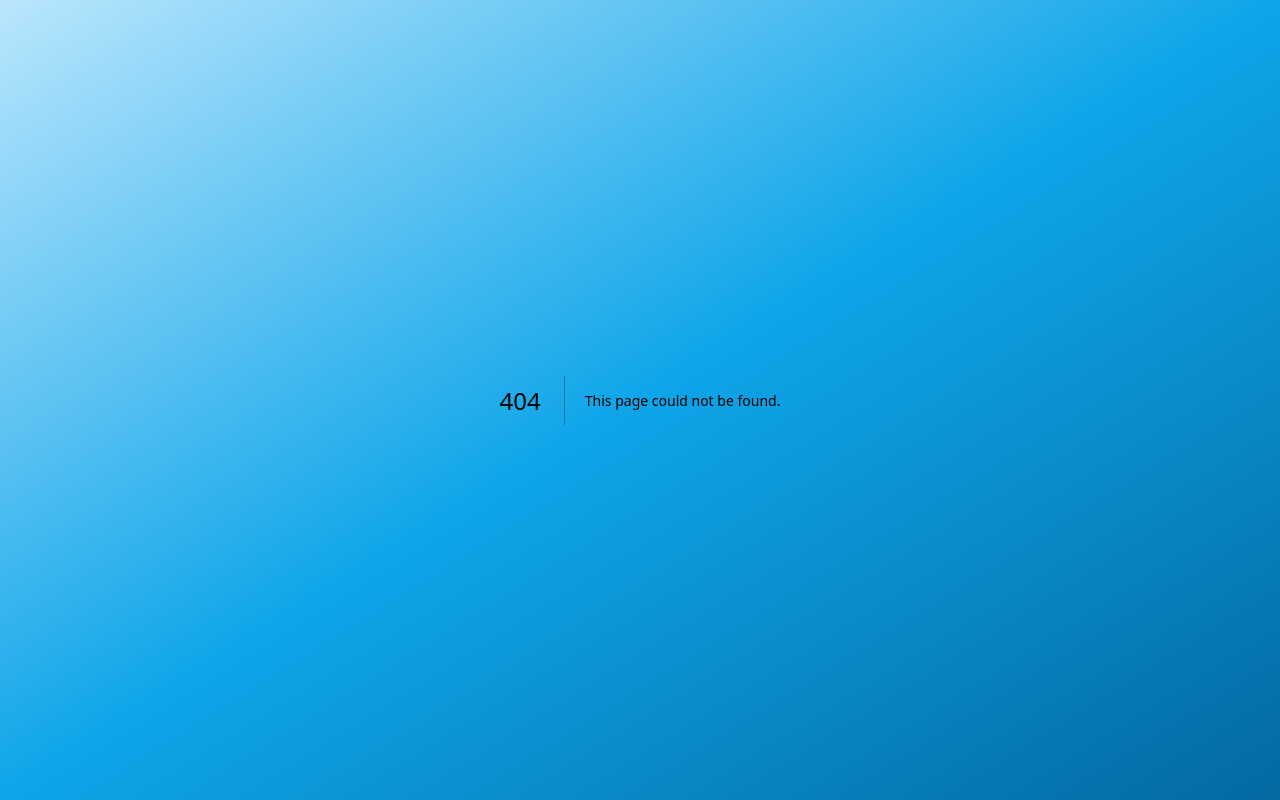
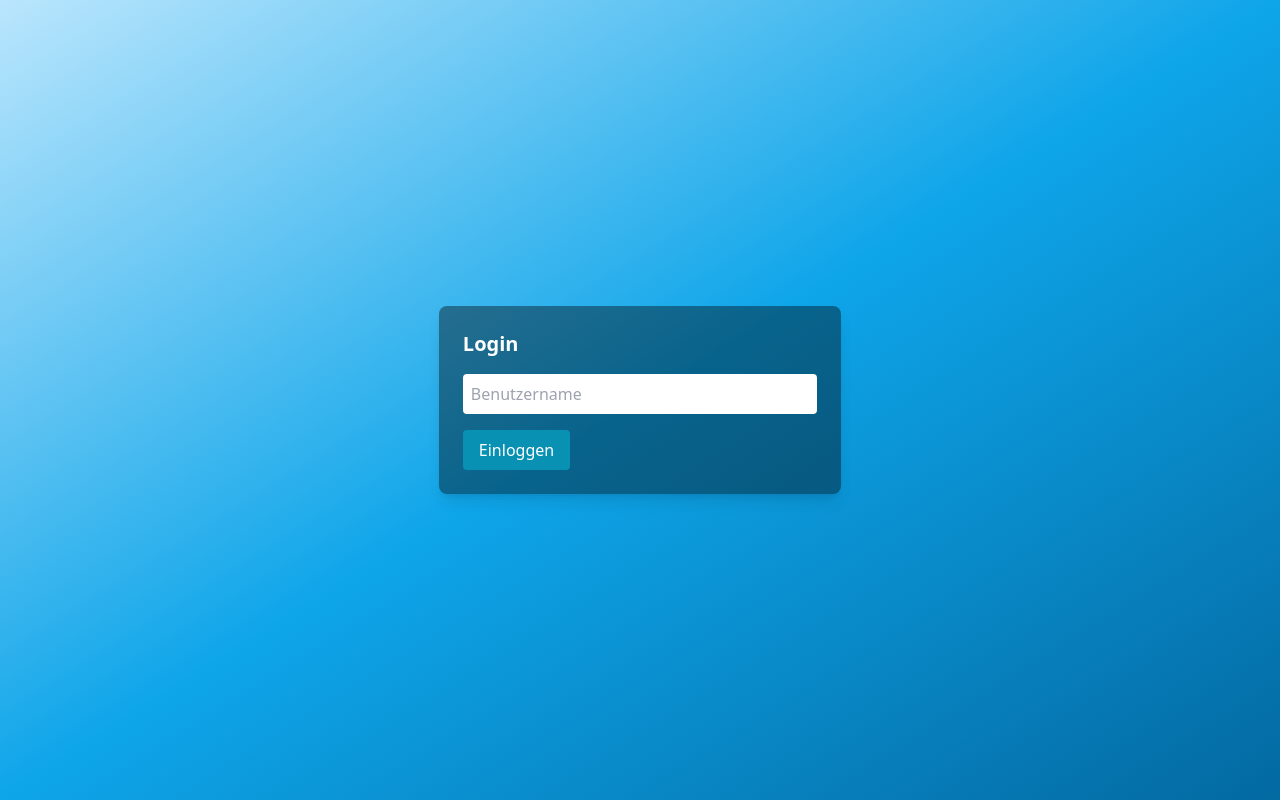
Before and after one commit to MarcDU1973/habit-tracker-delphine, a Next.js app: page /login in a window 1280 px wide. Before the commit this address had no page. Built offline with nearby package versions, Linux system fonts and the light colour scheme.

Commit message:
minu usermanagement

```diff
--- a/app/habit/page.tsx
+++ b/app/(protected)/habit/page.tsx
@@ -1,11 +1,25 @@
-// app/habit/page.tsx
 import { supabase } from '@/lib/supabaseClient'
+import { cookies } from 'next/headers'
 
 export default async function HabitPage() {
-  // Daten abrufen
-  const { data: habits, error } = await supabase
-    .from('habits')
-    .select('*')
+  // Cookie auslesen (async!)
+  const cookieStore = await cookies()
+  const user = cookieStore.get("user")?.value
+
+  if (!user) {
+    return (
+      <main className="min-h-screen flex items-center justify-center">
+        <section className="bg-black/40 backdrop-blur rounded-lg p-6 text-white shadow-lg">
+          <h1 className="text-xl font-bold mb-4">Nicht eingeloggt</h1>
+          <p className="text-gray-300 mb-4">
+            Bitte zuerst <a href="/login" className="text-cyan-400 underline">einloggen</a>, um deine Habits zu sehen.
+          </p>
+        </section>
+      </main>
+    )
+  }
+
+  const { data: habits, error } = await supabase.from('habits').select('*')
 
   if (error) {
     console.error(error)
@@ -16,6 +30,7 @@ export default async function HabitPage() {
     <main className="min-h-screen flex flex-col items-center justify-center gap-8 p-8">
       <section className="bg-black/40 backdrop-blur rounded-lg p-6 w-full max-w-lg text-white shadow-lg">
         <h1 className="text-2xl font-bold mb-4">Verfügbare Habits</h1>
+        <p className="text-gray-300 mb-6">Eingeloggt als <span className="font-semibold">{user}</span></p>
         <ul>
           {habits?.map((habit: any, index: number) => (
             <li
--- /dev/null
+++ b/app/(protected)/layout.tsx
@@ -0,0 +1,35 @@
+// app/(protected)/layout.tsx
+import { cookies } from "next/headers"
+import { redirect } from "next/navigation"
+
+export default async function ProtectedLayout({
+  children,
+}: {
+  children: React.ReactNode
+}) {
+  const cookieStore = await cookies()
+  const user = cookieStore.get("user")?.value
+
+  if (!user) {
+    // Wenn kein Cookie vorhanden → Redirect zur Login-Seite
+    redirect("/login")
+  }
+
+  return (
+    <section className="min-h-screen bg-gray-900 text-white">
+      {/* Optional: Header mit Logout */}
+      <header className="p-4 flex justify-between items-center bg-black/40">
+        <h1 className="font-bold">Habit App</h1>
+        <form action="/api/logout" method="post">
+          <button
+            type="submit"
+            className="bg-red-600 px-4 py-2 rounded hover:bg-red-700"
+          >
+            Logout
+          </button>
+        </form>
+      </header>
+      <main className="p-8">{children}</main>
+    </section>
+  )
+}
--- /dev/null
+++ b/app/api/login/route.ts
@@ -0,0 +1,24 @@
+import { NextResponse } from "next/server"
+import { supabase } from "@/lib/supabaseClient"
+
+export async function POST(request: Request) {
+  const { username } = await request.json()
+
+  const { data: user, error } = await supabase
+    .from("login")
+    .select("*")
+    .eq("username", username)
+    .single()
+
+  if (error || !user) {
+    return NextResponse.json({ error: "User nicht gefunden" }, { status: 401 })
+  }
+
+  const response = NextResponse.json({ success: true })
+  response.cookies.set("user", user.username, {
+    httpOnly: true,
+    path: "/",
+    maxAge: 60 * 60 * 24, // 1 Tag
+  })
+  return response
+}
--- /dev/null
+++ b/app/api/logout/route.ts
@@ -0,0 +1,8 @@
+import { NextResponse } from "next/server"
+
+export async function POST() {
+  const response = NextResponse.json({ success: true })
+  // Cookie löschen
+  response.cookies.set("user", "", { maxAge: 0, path: "/" })
+  return response
+}
--- /dev/null
+++ b/app/login/page.tsx
@@ -0,0 +1,39 @@
+"use client"
+
+import { useState } from "react"
+
+export default function LoginPage() {
+  const [username, setUsername] = useState("")
+
+  async function handleLogin(e: React.FormEvent) {
+    e.preventDefault()
+    const res = await fetch("/api/login", {
+      method: "POST",
+      headers: { "Content-Type": "application/json" },
+      body: JSON.stringify({ username }),
+    })
+    if (res.ok) {
+      window.location.href = "/habit"
+    } else {
+      alert("Login fehlgeschlagen")
+    }
+  }
+
+  return (
+    <main className="min-h-screen flex items-center justify-center">
+      <form onSubmit={handleLogin} className="bg-black/40 p-6 rounded-lg text-white shadow-lg">
+        <h1 className="text-xl font-bold mb-4">Login</h1>
+        <input
+          type="text"
+          placeholder="Benutzername"
+          value={username}
+          onChange={(e) => setUsername(e.target.value)}
+          className="p-2 rounded text-black w-full mb-4"
+        />
+        <button type="submit" className="bg-cyan-600 px-4 py-2 rounded">
+          Einloggen
+        </button>
+      </form>
+    </main>
+  )
+}
--- a/package.json
+++ b/package.json
@@ -9,6 +9,7 @@
   },
   "dependencies": {
     "@supabase/supabase-js": "^2.86.1",
+    "bcrypt": "^6.0.0",
     "next": "^16.0.7",
     "react": "^19.2.1",
     "react-dom": "^19.2.1"
```
Also changed, not shown: generate-hash.js (added, +14 -0 lines), 1 other file (tests, documents, lock files or other folders).
